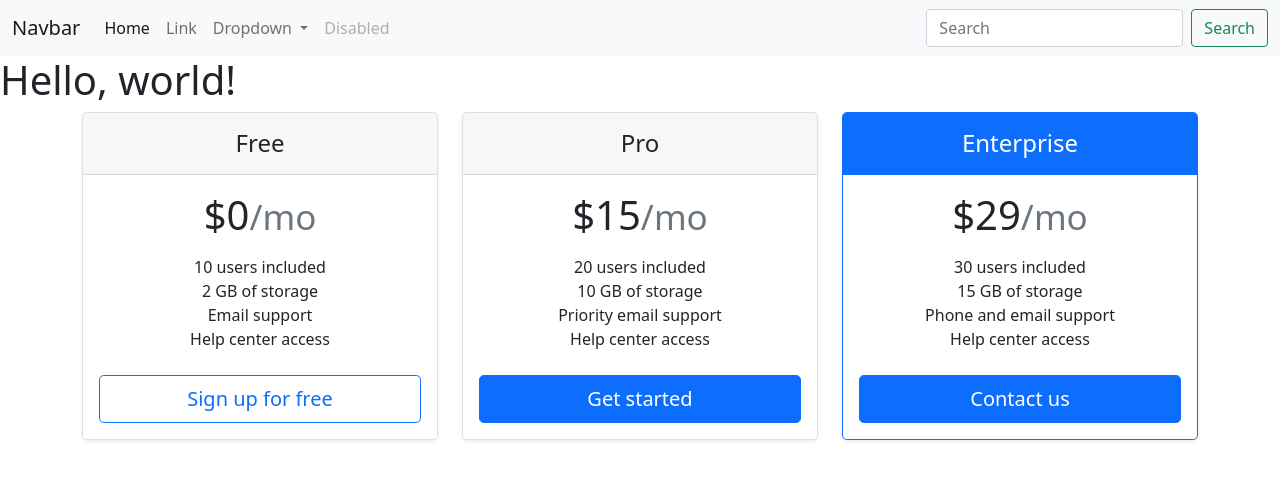
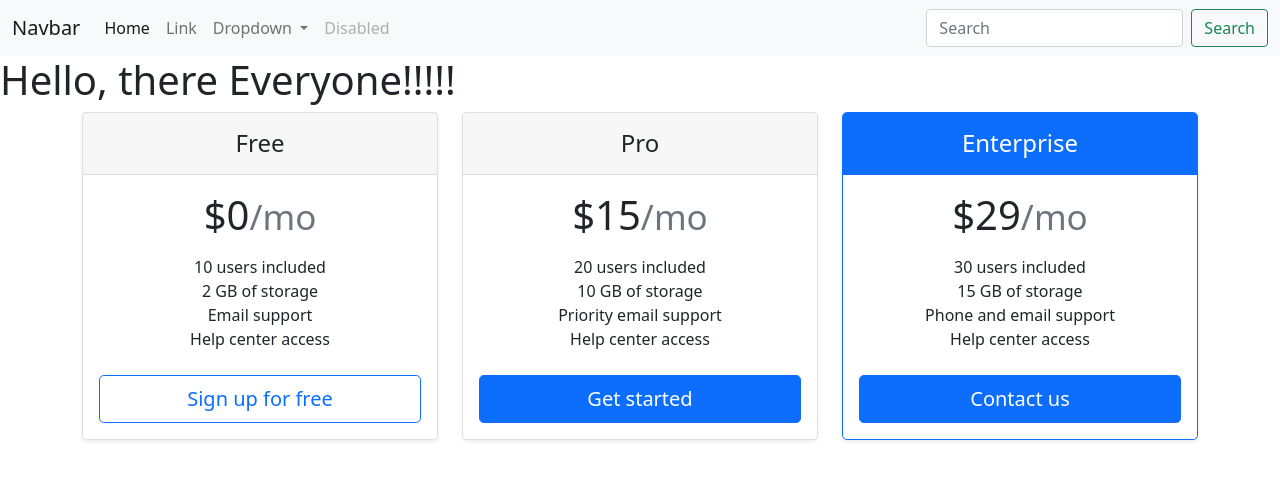
Before and after one commit to berkut82/feature-branch-workflow, a plain HTML site: page index.html in a window 1280 px wide. Drawn offline with nearby package versions, Linux system fonts and the light colour scheme.

Commit message:
Update index.html

```diff
--- a/index.html
+++ b/index.html
@@ -81,7 +81,7 @@
     <title>Hello, world!</title>
   </head>
   <body>
-    <h1>Hello, world!</h1>
+    <h1>Hello, there Everyone!!!!!</h1>
     <div class="container">
       <div class="row row-cols-1 row-cols-md-3 mb-3 text-center">
         <div class="col">
```
